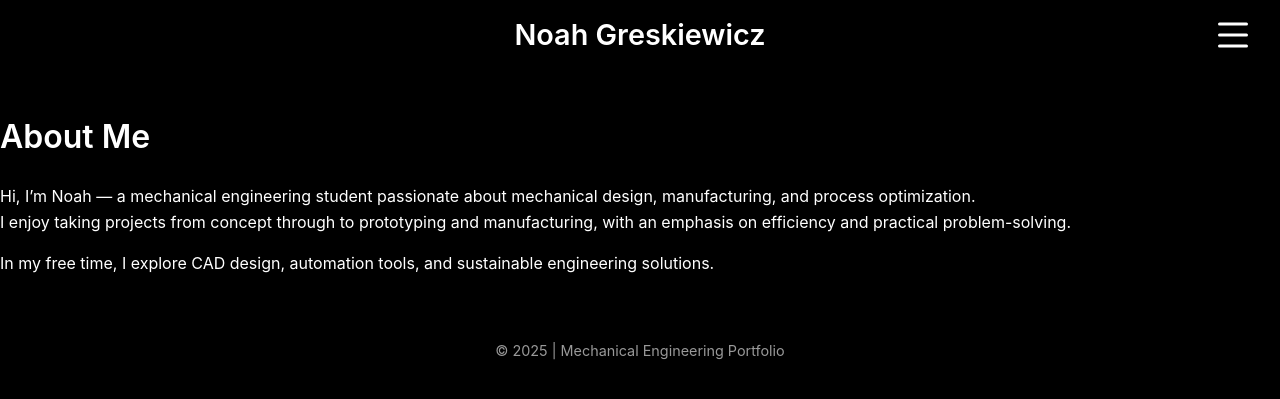
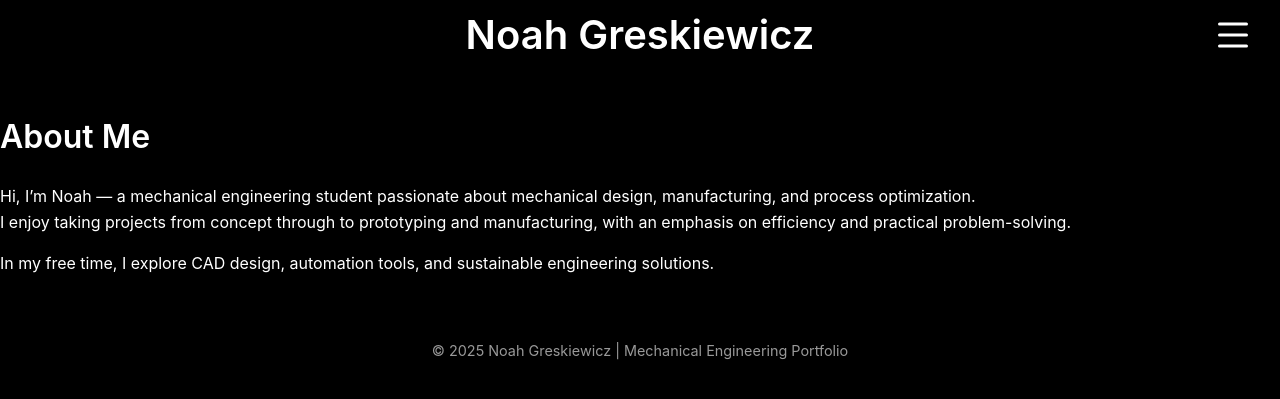
Before and after one commit to ngreskie/ngreskie.github.io, a Jekyll site: the page built from about.md, in a window 1280 px wide. Shown: the top 399 px of the page. Built offline with Jekyll 4.4.1, drawn with Linux system fonts in a browser that asks for light colours.

Commit message:
name size and name in footer

```diff
--- a/_includes/footer.html
+++ b/_includes/footer.html
@@ -1,5 +1,5 @@
 <footer>
   <div class="container">
-    <p>&copy; {{ site.time | date: "%Y" }} {{ site.author.name }} | Mechanical Engineering Portfolio</p>
+    <p>&copy; {{ site.time | date: "%Y" }} Noah Greskiewicz | Mechanical Engineering Portfolio</p>
   </div>
 </footer>
--- a/assets/style.css
+++ b/assets/style.css
@@ -104,7 +104,7 @@ footer {
 }
 
 .site-header__title {
-  font-size: 1.8rem;
+  font-size: 2.5rem;
   font-weight: 600;
   color: #fff;
   text-align: center;
```
